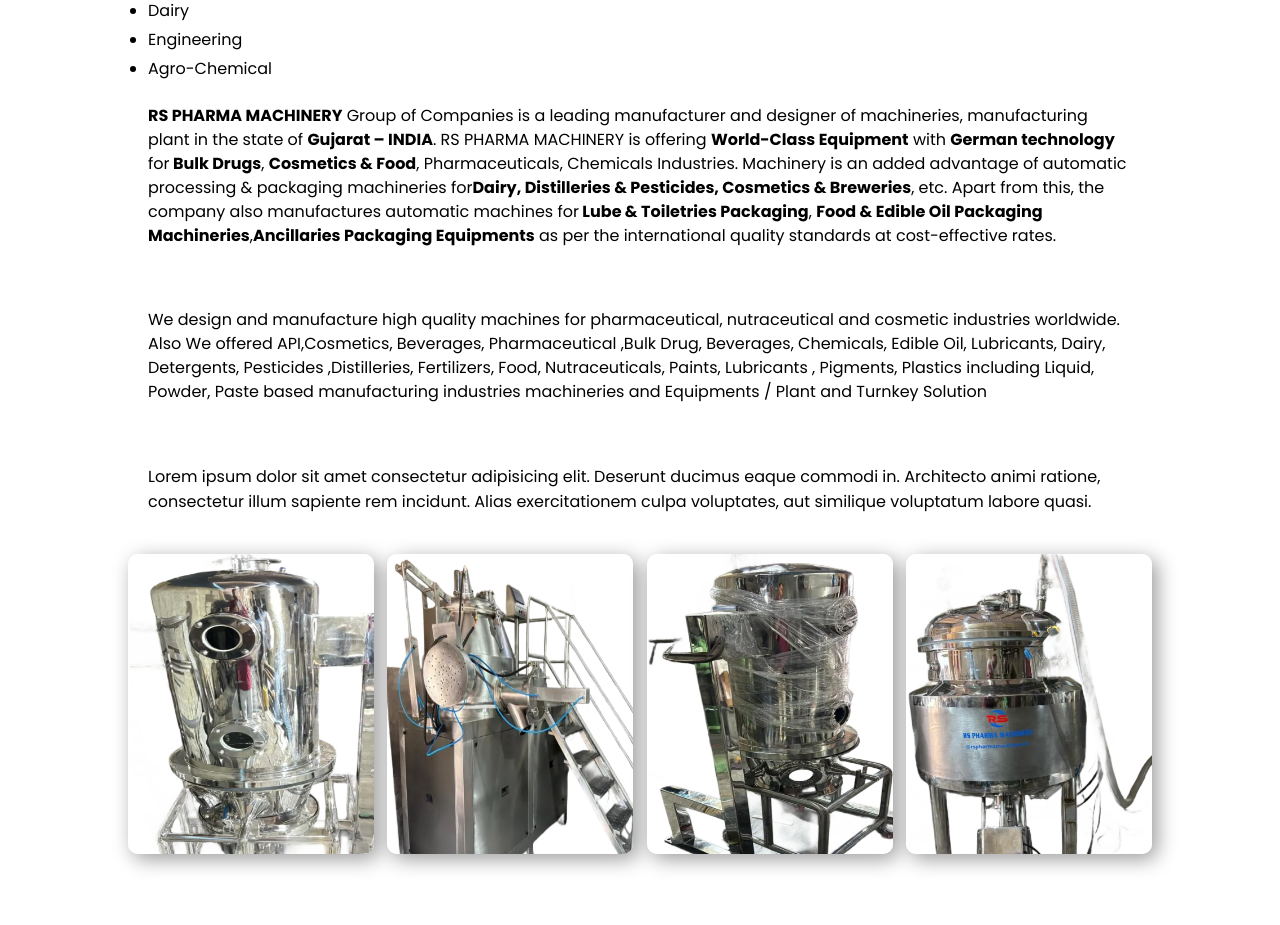
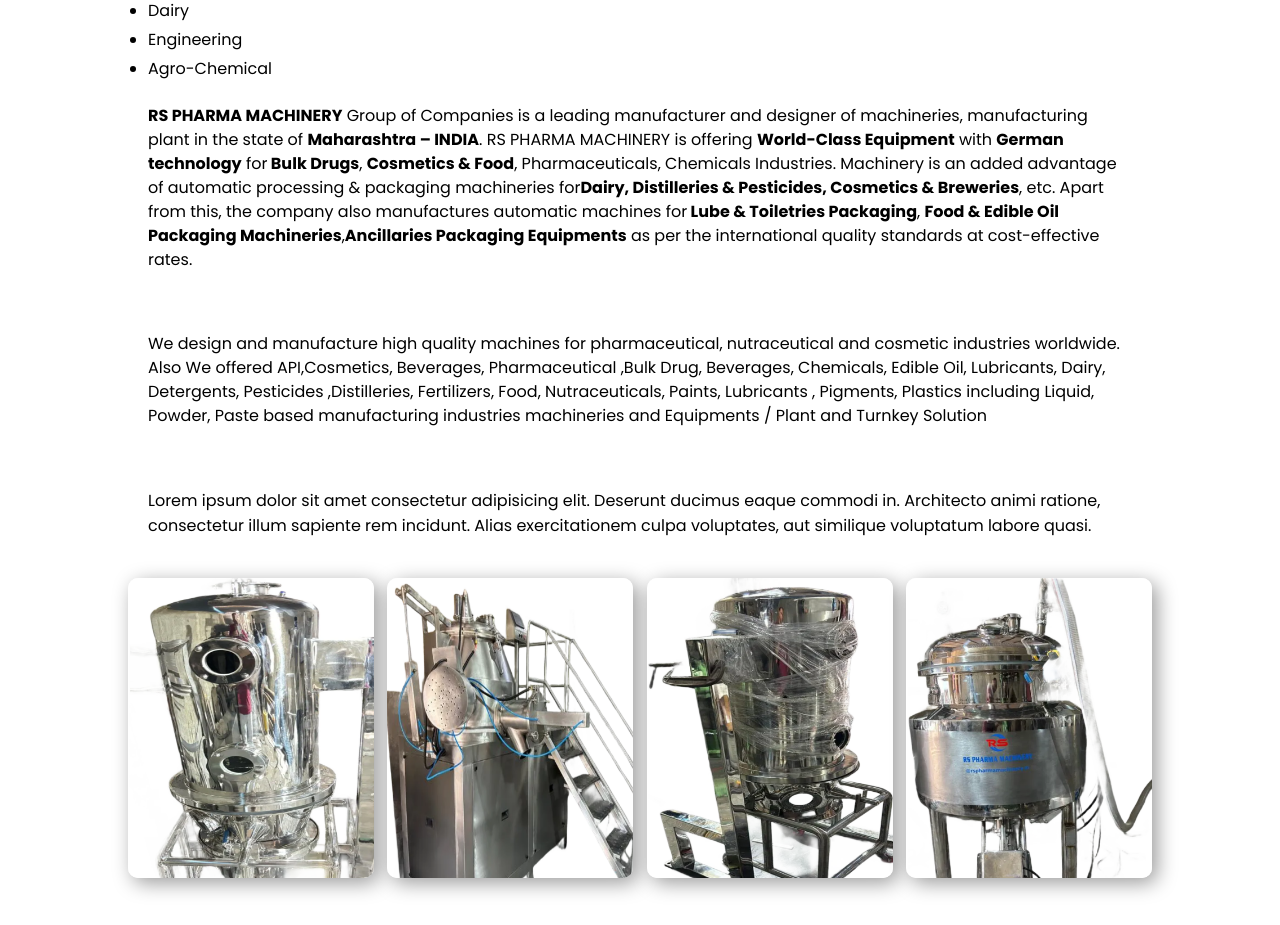
Before and after one commit to BharatAgni/rspharmamachinery, a React (Create React App) app: page / in a window 1280 px wide. Shown: the part 1080-2005 px from the top of the page. Built offline with nearby package versions, Linux system fonts and the light colour scheme.

Commit message:
update Presence component to correct location of manufacturing plant from Gujarat to Maharashtra

```diff
--- a/src/components/Presence/Presence.jsx
+++ b/src/components/Presence/Presence.jsx
@@ -25,7 +25,7 @@
 
         <p style={{ color: "black", marginBottom: "20px", lineHeight: "1.5", padding: "20px", textAlign: "left" }}>
         <strong>RS PHARMA MACHINERY</strong> Group of Companies is a leading manufacturer and designer of machineries,
-    manufacturing plant in the state of <strong>Gujarat – INDIA</strong>.
+    manufacturing plant in the state of <strong>Maharashtra – INDIA</strong>.
     RS PHARMA MACHINERY is offering <strong>World-Class Equipment</strong> with <strong>German technology</strong> for
     <strong> Bulk Drugs</strong>, <strong>Cosmetics & Food</strong>, Pharmaceuticals, Chemicals Industries.
     Machinery is an added advantage of automatic processing & packaging machineries for
```
